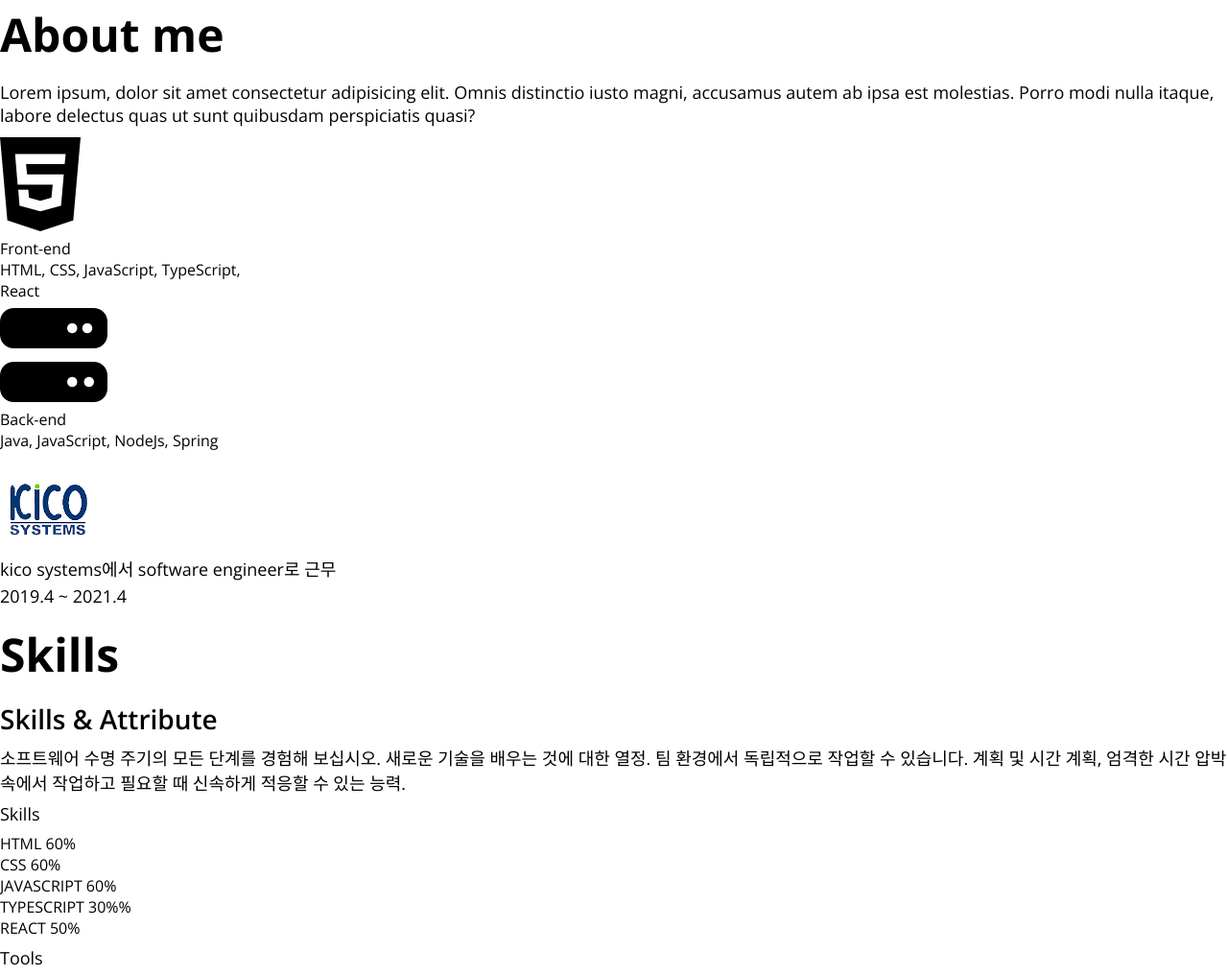
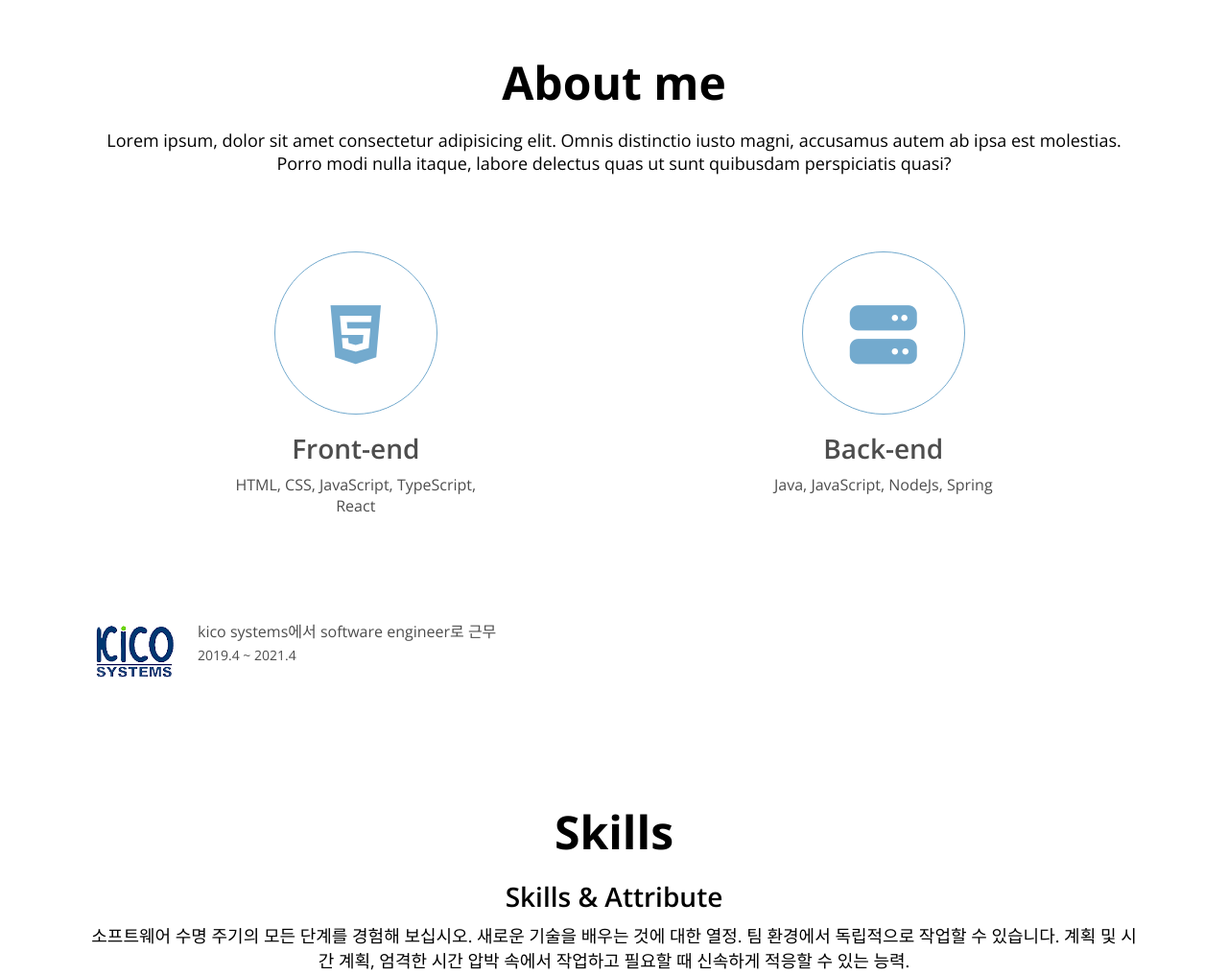
Before and after one commit to nikitoe/portfolio, a plain HTML site: page index.html in a window 1280 px wide. Shown: the part 761-1777 px from the top of the page at 96% size. Drawn offline with nearby package versions, Linux system fonts and the light colour scheme.

Commit message:
CSS: About

```diff
--- a/index.html
+++ b/index.html
@@ -48,22 +48,22 @@
     </section>
 
     <!-- About -->
-    <section id="about">
+    <section id="about" class="section">
         <h1>About me</h1>
         <p>Lorem ipsum, dolor sit amet consectetur adipisicing elit. Omnis distinctio iusto magni, accusamus autem ab ipsa est molestias. Porro modi nulla itaque, labore delectus quas ut sunt quibusdam perspiciatis quasi?</p>
         <div class="about__majors">
             <div class="major">
                 <div class="major__icon">
-                    <i class="fab fa-html5 fa-7x"></i>
+                    <i class="fab fa-html5"></i>
                 </div>
-                <div class="major__title">Front-end</div>
+                <h2 class="major__title">Front-end</h2>
                 <div class="major__description">HTML, CSS, JavaScript, TypeScript, <br/>React</div>
             </div>
             <div class="major">
                 <div class="major__icon">
-                    <i class="fas fa-server fa-7x"></i>
+                    <i class="fas fa-server"></i>
                 </div>
-                <div class="major__title">Back-end</div>
+                <h2 class="major__title">Back-end</h2>
                 <div class="major__description">Java, JavaScript, NodeJs, Spring</div>
             </div>
         </div>
@@ -74,14 +74,16 @@
                     alt="kico systems"
                     class="job__log"
                 />
-                <p class="job__name">kico systems에서 software engineer로 근무</p>
-                <p class="job__period">2019.4 ~ 2021.4</p>
+                <div class="job__description">
+                    <p class="job__name">kico systems에서 software engineer로 근무</p>
+                    <p class="job__period">2019.4 ~ 2021.4</p>
+                </div>
             </div>
         </div>
     </section>
 
     <!-- Skills -->
-    <section id="skills">
+    <section id="skills" class="section">
         <h1>Skills</h1>
         <h2>Skills & Attribute</h2>
         <p>
@@ -151,7 +153,7 @@
     </section>
 
     <!-- Work -->
-    <section id="work">
+    <section id="work" class="section">
         <h1>My work</h1>
         <h3>Projects</h3>
         <div class="work__categories">
@@ -206,7 +208,7 @@
     </section>
 
     <!-- Testimonials -->
-    <section id="testimonials">
+    <section id="testimonials" class="section">
         <h1>Testimonials</h1>
         <h3>See What they say about me</h3>
         <div class="testimonials">
@@ -225,7 +227,7 @@
     </section>
 
     <!-- Contact -->
-    <section id="contact">
+    <section id="contact" class="section">
         <h1 class="contact__title">Let's talk</h1>
         <h2 class="contact__email">sjy19910222@gmail.com</h2>
         <div class="contact__links">
@@ -240,7 +242,7 @@
     </section>
 
     <!-- Arrow up -->
-    <button class="arrow-up">
+    <button class="arrow-up" class="section">
         <i class="fas fa-arrow-up"></i>
     </button>
 
--- a/style.css
+++ b/style.css
@@ -15,6 +15,7 @@
   --color-yellow: #fff7d1;
   --color-orange: #feb546;
   --color-black: #000000;
+  --color-sky-blue: #b8b6f5;
 
   /* Font size */
   --font-large: 48px;
@@ -30,6 +31,9 @@
 
   /* Size */
   --size-border-radius: 4px;
+
+  /* Animation */
+  --animation-duration: 300ms;
 }
 
 /* Universal tags */
@@ -100,7 +104,7 @@ p {
 #navbar {
   display: flex;
   justify-content: space-between;
-  background-color: #b8b6f5;
+  background-color: var(--color-sky-blue);
   align-items: center;
   color: var(--color-white);
   padding: 16px;
@@ -141,7 +145,7 @@ p {
   width: 200px;
   height: 250px;
   border-radius: 50%;
-  border: 2px solid #b8b6f5;
+  border: 2px solid var(--color-sky-blue);
 }
 
 .home__title,
@@ -157,3 +161,72 @@ p {
   border: 2px solid var(--color-black);
   border-radius: var(--size-border-radius);
 }
+
+/* Section common */
+.section {
+  padding: 50px;
+  text-align: center;
+  max-width: 1200px;
+  margin: auto;
+}
+
+/* About */
+.about__majors {
+  display: flex;
+  justify-content: space-around;
+  margin: 80px 0;
+}
+
+.major__icon {
+  width: 170px;
+  height: 170px;
+  line-height: 170px;
+  font-size: 70px;
+  margin: auto;
+  color: var(--color-blue);
+  border: 1px solid var(--color-blue);
+  border-radius: 50%;
+  margin-bottom: 16px;
+}
+
+/* icon에 에니메이션화를 적용 */
+.major__icon i {
+  transition: all var(--animation-duration) ease;
+}
+
+.major__icon:hover i {
+  color: var(--color-sky-blue);
+  transform: rotate(-30deg) scale(1.1);
+}
+
+.major__title,
+.major__description {
+  color: var(--color-dark-grey);
+}
+
+.major__description {
+  font-size: var(--font-small);
+}
+
+.job {
+  display: flex;
+  align-items: center;
+}
+
+.job__description {
+  margin: 0 16px;
+  text-align: left;
+}
+
+.job__name,
+.job__period {
+  color: var(--color-dark-grey);
+}
+
+.job__name {
+  font-size: var(--font-small);
+}
+
+.job__period {
+  font-size: var(--font-micro);
+}
```
